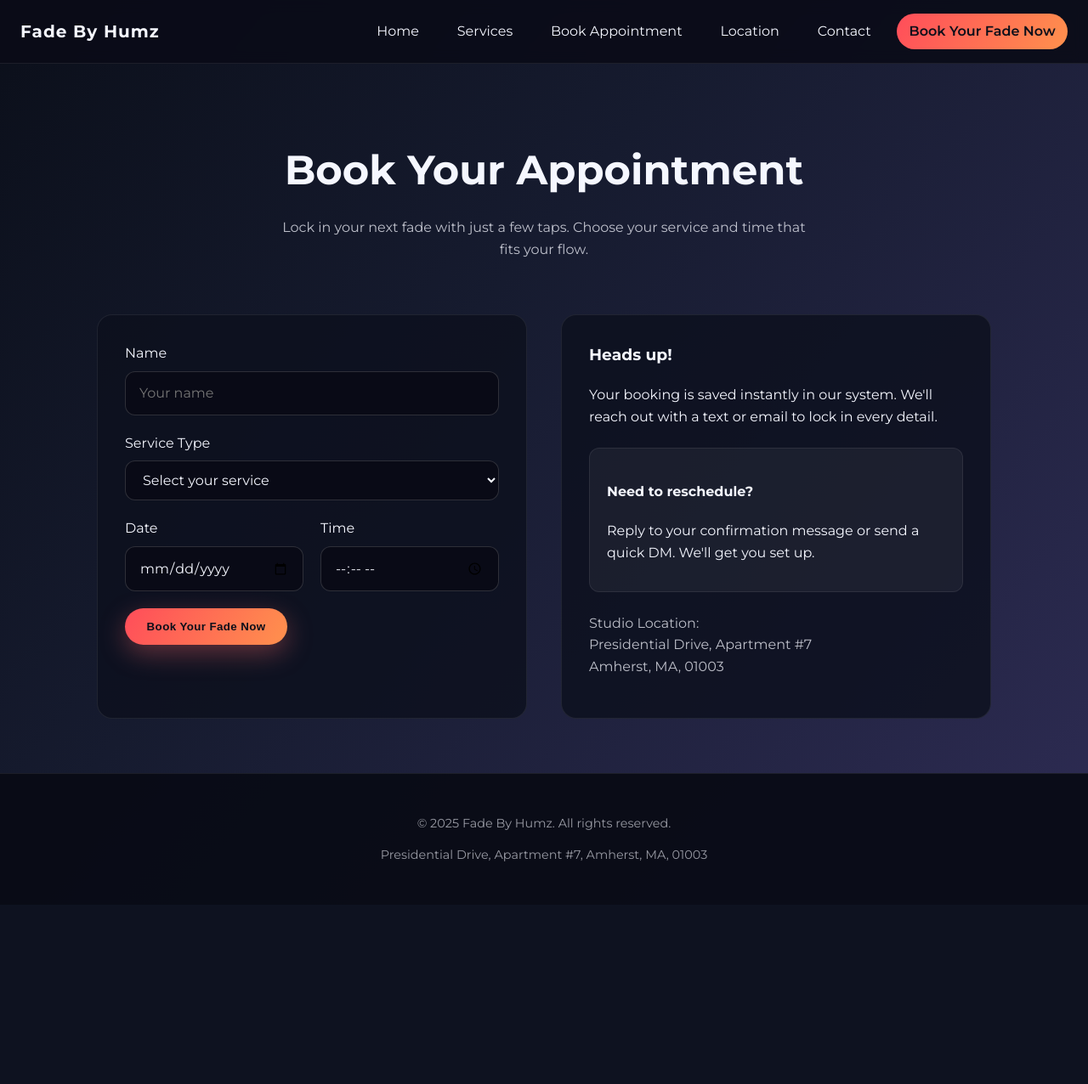
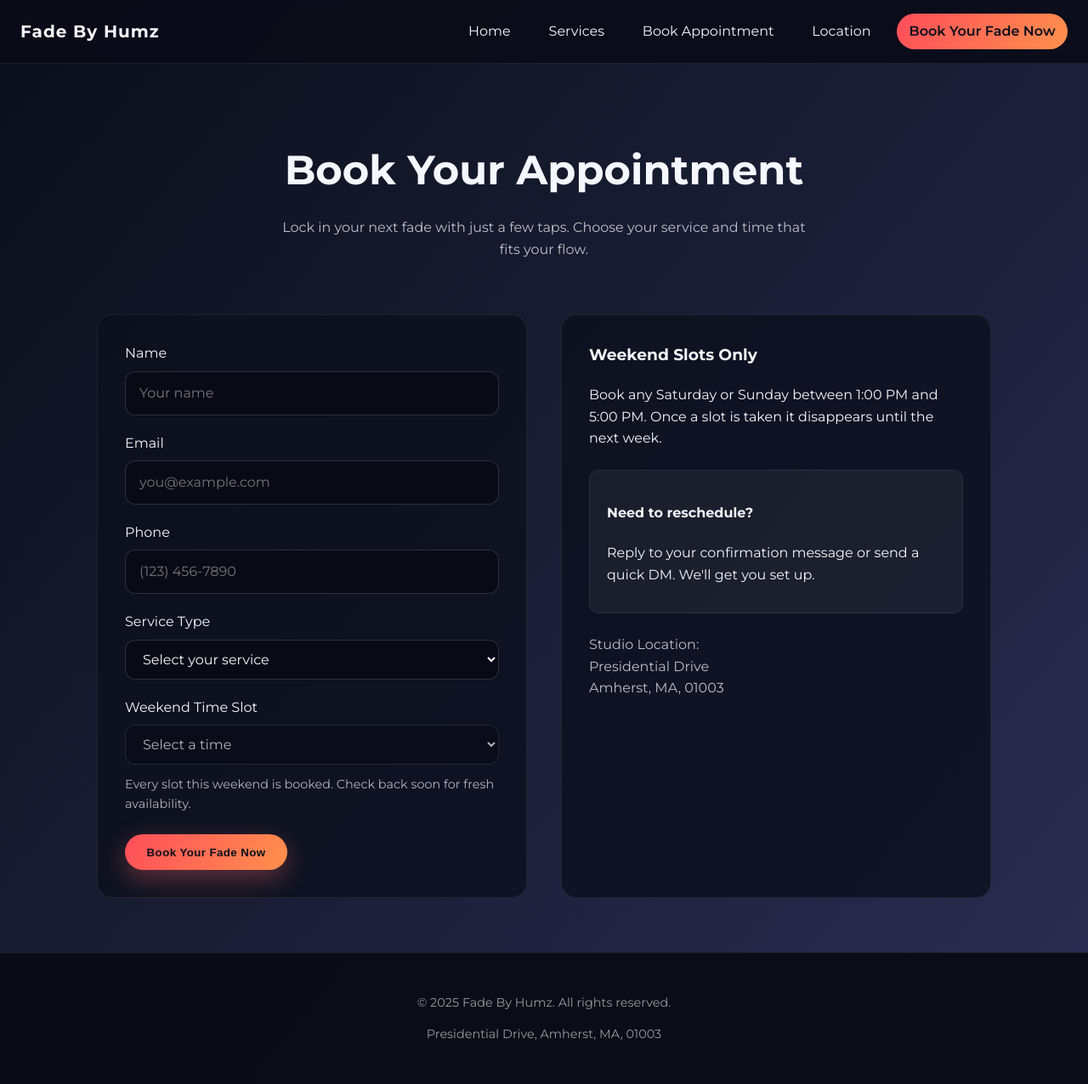
Before and after one commit to Humza-khaliq/Hair, a Flask app: template templates/book.html in a window 1280 px wide. Shown: the whole page at 85% size. Before the commit the page ends 1014 px from the top, so only its background shows below. Run offline with Flask 3, Linux system fonts and the light colour scheme; the template is opened without the code that fills it: most values are stand-ins (such as "Sample title", 1, 10 or a date in 2020).

Commit message:
Limit bookings to weekend slots with Sheets sync

```diff
--- a/app.py
+++ b/app.py
@@ -4,9 +4,12 @@ import base64
 import json
 import logging
 import os
+import smtplib
 import sqlite3
-from datetime import datetime
+import ssl
+from datetime import date, datetime, time, timedelta
 from pathlib import Path
+from typing import List
 
 from flask import Flask, flash, redirect, render_template, request, url_for
 
@@ -25,9 +28,12 @@ BASE_DIR = Path(__file__).resolve().parent
 SERVICE_TYPES = [
     "Signature Fade",
     "Skin Fade",
+    "Scissor Cut",
     "Lineup",
+    "First Cut Lineup (Free)",
     "Beard Trim",
     "Fade + Beard Combo",
+    "Fade + Scissor + Lineup + Beard Trim",
     "Custom Consultation",
 ]
 
@@ -67,89 +73,183 @@ def create_app() -> Flask:
         services_payload = [
             {
                 "name": "Signature Fade",
-                "duration": "45 min",
-                "price": "$35",
-                "description": "Crisp gradients with precise detailing for that fresh fade look.",
+                "duration": "30 min",
+                "price": "$15",
+                "description": "Fresh fade tailored to your head shape with razor-clean finish.",
             },
             {
                 "name": "Skin Fade",
-                "duration": "50 min",
-                "price": "$40",
-                "description": "Ultra-clean fade that melts to skin with sharp, sculpted lines.",
+                "duration": "30 min",
+                "price": "$15",
+                "description": "Ultra-low blend that melts seamlessly into the skin.",
+            },
+            {
+                "name": "Scissor Cut",
+                "duration": "30 min",
+                "price": "$15",
+                "description": "Precision scissor work for length control and natural texture.",
             },
             {
                 "name": "Lineup",
-                "duration": "25 min",
-                "price": "$20",
-                "description": "Clean edges and crisp outlines to keep your style dialed in.",
+                "duration": "15 min",
+                "price": "$10",
+                "description": "Sharper corners and edges to keep your look crisp between cuts.",
+            },
+            {
+                "name": "First Cut Lineup (Free)",
+                "duration": "10 min",
+                "price": "$0",
+                "description": "First-time clients get a complimentary lineup to set the vibe.",
             },
             {
                 "name": "Beard Trim",
-                "duration": "30 min",
-                "price": "$25",
-                "description": "Refined shaping and conditioning tailored to your beard goals.",
+                "duration": "20 min",
+                "price": "$7",
+                "description": "Shaped, detailed, and conditioned to keep your beard dialed in.",
             },
             {
                 "name": "Fade + Beard Combo",
-                "duration": "75 min",
-                "price": "$55",
-                "description": "Full head-to-beard refresh with seamless transitions and details.",
+                "duration": "45 min",
+                "price": "$20",
+                "description": "Complete fade and beard clean-up with smooth transitions.",
+            },
+            {
+                "name": "Fade + Scissor + Lineup + Beard Trim",
+                "duration": "60 min",
+                "price": "$25",
+                "description": "Full session: fade, scissor detailing, sharp lineup, and beard finish.",
             },
             {
                 "name": "Custom Consultation",
                 "duration": "15 min",
                 "price": "$10",
-                "description": "Quick style check-in to map out your next signature look.",
+                "description": "Talk through a future cut, color, or style shift with pro guidance.",
             },
         ]
         return render_template("services.html", services=services_payload)
 
     @app.route("/book", methods=["GET", "POST"])
     def book():
+        slot_choices = build_slot_choices(app)
+        has_open_slots = any(not c["booked"] for c in slot_choices)
+
         if request.method == "POST":
             name = request.form.get("name", "").strip()
+            email = request.form.get("email", "").strip()
+            phone = request.form.get("phone", "").strip()
             service_type = request.form.get("service_type", "").strip()
-            appointment_date = request.form.get("appointment_date")
-            appointment_time = request.form.get("appointment_time")
+            slot_value = request.form.get("slot")
 
-            if not name or not service_type or not appointment_date or not appointment_time:
+            if not all([name, email, phone, service_type, slot_value]):
                 flash("All booking fields are required.", "error")
-                return redirect(url_for("book"))
-
-            try:
-                appointment_dt = datetime.strptime(
-                    f"{appointment_date} {appointment_time}", "%Y-%m-%d %H:%M"
+                return render_template(
+                    "book.html",
+                    service_types=SERVICE_TYPES,
+                    slot_choices=slot_choices,
+                    has_open_slots=has_open_slots,
                 )
-            except ValueError:
-                flash("Invalid date or time format. Please try again.", "error")
-                return redirect(url_for("book"))
 
             if service_type not in SERVICE_TYPES:
                 flash("Please choose a valid service.", "error")
-                return redirect(url_for("book"))
+                return render_template(
+                    "book.html",
+                    service_types=SERVICE_TYPES,
+                    slot_choices=slot_choices,
+                    has_open_slots=has_open_slots,
+                )
 
-            booking_id = save_booking(
+            try:
+                slot_datetime = datetime.fromisoformat(slot_value)
+            except ValueError:
+                flash("Selected time slot is invalid. Please choose another.", "error")
+                return render_template(
+                    "book.html",
+                    service_types=SERVICE_TYPES,
+                    slot_choices=slot_choices,
+                    has_open_slots=has_open_slots,
+                )
+
+            slot_lookup = {c["value"]: c for c in slot_choices}
+            slot_info = slot_lookup.get(slot_value)
+            if slot_info is None:
+                flash("That time slot is no longer available.", "error")
+                return render_template(
+                    "book.html",
+                    service_types=SERVICE_TYPES,
+                    slot_choices=slot_choices,
+                    has_open_slots=has_open_slots,
+                )
+            if slot_info["booked"]:
+                flash("That time slot has already been booked. Please choose another.", "error")
+                return render_template(
+                    "book.html",
+                    service_types=SERVICE_TYPES,
+                    slot_choices=slot_choices,
+                    has_open_slots=has_open_slots,
+                )
+
+            if slot_datetime <= datetime.now():
+                flash("Cannot book a slot in the past.", "error")
+                return render_template(
+                    "book.html",
+                    service_types=SERVICE_TYPES,
+                    slot_choices=slot_choices,
+                    has_open_slots=has_open_slots,
+                )
+
+            if has_same_day_booking(app, name, email, slot_datetime.date()):
+                flash("You already have a booking that day. Reach out to reschedule instead.", "error")
+                return render_template(
+                    "book.html",
+                    service_types=SERVICE_TYPES,
+                    slot_choices=slot_choices,
+                    has_open_slots=has_open_slots,
+                )
+
+            try:
+                booking_id = save_booking(
+                    app,
+                    name=name,
+                    email=email,
+                    phone=phone,
+                    service_type=service_type,
+                    appointment_dt=slot_datetime,
+                )
+            except sqlite3.IntegrityError:
+                flash("That time slot has just been booked. Please pick another.", "error")
+                slot_choices = build_slot_choices(app)
+                has_open_slots = any(not c["booked"] for c in slot_choices)
+                return render_template(
+                    "book.html",
+                    service_types=SERVICE_TYPES,
+                    slot_choices=slot_choices,
+                    has_open_slots=has_open_slots,
+                )
+
+            send_confirmation_email(
                 app,
-                name=name,
-                service_type=service_type,
-                appointment_dt=appointment_dt,
+                {
+                    "name": name,
+                    "email": email,
+                    "phone": phone,
+                    "service_type": service_type,
+                    "slot_label": slot_info["label"],
+                },
             )
 
-            flash("Appointment booked! We'll reach out soon to confirm.", "success")
+            flash("Appointment booked! We just sent a confirmation email.", "success")
             return redirect(url_for("book"))
 
         return render_template(
             "book.html",
             service_types=SERVICE_TYPES,
+            slot_choices=slot_choices,
+            has_open_slots=has_open_slots,
         )
 
     @app.route("/location")
     def location():
         return render_template("location.html")
-
-    @app.route("/contact")
-    def contact():
-        return render_template("contact.html")
 
     @app.route("/health")
     def health():
@@ -191,17 +291,42 @@ def init_db(app: Flask) -> None:
             CREATE TABLE IF NOT EXISTS bookings (
                 id INTEGER PRIMARY KEY AUTOINCREMENT,
                 name TEXT NOT NULL,
+                email TEXT NOT NULL,
+                phone TEXT NOT NULL,
                 service_type TEXT NOT NULL,
-                appointment_at TEXT NOT NULL,
-                google_event_id TEXT,
+                appointment_at TEXT NOT NULL UNIQUE,
                 created_at TEXT NOT NULL
             )
             """
         )
+        ensure_booking_columns(conn)
         conn.commit()
 
 
-def save_booking(app: Flask, name: str, service_type: str, appointment_dt: datetime) -> int:
+def ensure_booking_columns(conn: sqlite3.Connection) -> None:
+    columns = {row[1] for row in conn.execute("PRAGMA table_info(bookings)")}
+    if "email" not in columns:
+        conn.execute("ALTER TABLE bookings ADD COLUMN email TEXT")
+    if "phone" not in columns:
+        conn.execute("ALTER TABLE bookings ADD COLUMN phone TEXT")
+    if "created_at" not in columns:
+        conn.execute("ALTER TABLE bookings ADD COLUMN created_at TEXT")
+    indices = {row[1] for row in conn.execute("PRAGMA index_list(bookings)")}
+    if "idx_booking_slot" not in indices:
+        try:
+            conn.execute("CREATE UNIQUE INDEX idx_booking_slot ON bookings(appointment_at)")
+        except sqlite3.OperationalError:
+            pass
+
+
+def save_booking(
+    app: Flask,
+    name: str,
+    email: str,
+    phone: str,
+    service_type: str,
+    appointment_dt: datetime,
+) -> int:
     """Persist a booking and return the new booking ID."""
     stored_at = datetime.utcnow().isoformat()
     stored_dt = appointment_dt.isoformat()
@@ -210,10 +335,10 @@ def save_booking(app: Flask, name: str, service_type: str, appointment_dt: datet
     with sqlite3.connect(app.config["DATABASE"]) as conn:
         cursor = conn.execute(
             """
-            INSERT INTO bookings (name, service_type, appointment_at, created_at)
-            VALUES (?, ?, ?, ?)
+            INSERT INTO bookings (name, email, phone, service_type, appointment_at, created_at)
+            VALUES (?, ?, ?, ?, ?, ?)
             """,
-            (name, service_type, stored_dt, stored_at),
+            (name, email, phone, service_type, stored_dt, stored_at),
         )
         conn.commit()
         booking_id = cursor.lastrowid
@@ -224,12 +349,21 @@ def save_booking(app: Flask, name: str, service_type: str, appointment_dt: datet
         {
             "created_at": stored_at,
             "name": name,
+            "email": email,
+            "phone": phone,
             "service_type": service_type,
             "appointment_local": appointment_local,
             "appointment_iso": stored_dt,
         },
     )
     return booking_id
+
+
+SLOT_START_HOUR = 13
+SLOT_END_HOUR = 17
+SLOT_INTERVAL = timedelta(minutes=30)
+SLOT_WEEKS_AHEAD = 4
+WEEKEND_DAYS = {5, 6}
 
 
 GOOGLE_SHEETS_SCOPE = ["https://www.googleapis.com/auth/spreadsheets"]
@@ -252,9 +386,17 @@ def append_booking_to_sheet(app: Flask, booking: dict[str, str]) -> None:
         try:
             worksheet = spreadsheet.worksheet(worksheet_title)
         except WorksheetNotFound:  # pragma: no cover - requires Sheets API
-            worksheet = spreadsheet.add_worksheet(title=worksheet_title, rows="200", cols="6")
+            worksheet = spreadsheet.add_worksheet(title=worksheet_title, rows="200", cols="7")
             worksheet.append_row(
-                ["Created At (UTC)", "Name", "Service", "Appointment (local)", "Appointment ISO"],
+                [
+                    "Created At (UTC)",
+                    "Name",
+                    "Email",
+                    "Phone",
+                    "Service",
+                    "Appointment (local)",
+                    "Appointment ISO",
+                ],
                 value_input_option="USER_ENTERED",
             )
 
@@ -262,6 +404,8 @@ def append_booking_to_sheet(app: Flask, booking: dict[str, str]) -> None:
             [
                 booking["created_at"],
                 booking["name"],
+                booking["email"],
+                booking["phone"],
                 booking["service_type"],
                 booking["appointment_local"],
                 booking["appointment_iso"],
@@ -318,6 +462,79 @@ def load_service_account_credentials(app: Flask):
         "Google service account credentials not found. Configure GOOGLE_SERVICE_ACCOUNT_JSON or GOOGLE_SERVICE_ACCOUNT_FILE."
     )
 
+def upcoming_weekend_slots(start: date | None = None, weeks: int = 4) -> List[datetime]:
+    start_date = start or date.today()
+    end_date = start_date + timedelta(weeks=weeks)
+    slots: List[datetime] = []
+    current = start_date
+    while current <= end_date:
+        if current.weekday() in WEEKEND_DAYS:
+            slot_time = datetime.combine(current, time(hour=SLOT_START_HOUR))
+            while slot_time.time() < time(hour=SLOT_END_HOUR):
+                slots.append(slot_time)
+                slot_time += SLOT_INTERVAL
+        current += timedelta(days=1)
+    return slots
+
+
+def fetch_booked_slots(app: Flask) -> set[str]:
+    with sqlite3.connect(app.config["DATABASE"]) as conn:
+        rows = conn.execute("SELECT appointment_at FROM bookings").fetchall()
+    return {row[0] for row in rows}
+
+
+def has_same_day_booking(app: Flask, name: str, email: str, target_date: date) -> bool:
+    target_prefix = f"{target_date.isoformat()}%"
+    with sqlite3.connect(app.config["DATABASE"]) as conn:
+        row = conn.execute("SELECT 1 FROM bookings WHERE name = ? AND email = ? AND appointment_at LIKE ?", (name, email, target_prefix)).fetchone()
+    return row is not None
+
+
+def build_slot_choices(app: Flask) -> List[dict]:
+    slots = upcoming_weekend_slots(weeks=SLOT_WEEKS_AHEAD)
+    booked = fetch_booked_slots(app)
+    now = datetime.now()
+    choices: List[dict] = []
+    for slot_dt in slots:
+        if slot_dt <= now:
+            continue
+        iso = slot_dt.isoformat()
+        choices.append({"value": iso, "label": slot_dt.strftime("%a %b %d · %I:%M %p"), "booked": iso in booked})
+    return choices
+
+
+def send_confirmation_email(app: Flask, booking: dict[str, str]) -> None:
+    smtp_host = os.environ.get("EMAIL_SMTP_SERVER")
+    smtp_port = int(os.environ.get("EMAIL_SMTP_PORT", "587"))
+    sender = os.environ.get("EMAIL_SENDER")
+    password = os.environ.get("EMAIL_PASSWORD")
+    recipient = booking.get("email")
+    if not all([smtp_host, sender, password, recipient]):
+        app.logger.debug("Email settings incomplete; skipping confirmation email.")
+        return
+
+    subject = "Fade By Humz Booking Confirmation"
+    body = (
+        f"Hey {booking['name']},\n\n"
+        f"Your booking is locked in for {booking['slot_label']} ({booking['service_type']}).\n"
+        "If you need to switch times, reply to this email or text the shop.\n\n"
+        "Stay fresh,\nFade By Humz"
+    )
+    message = f"From: {sender}\nTo: {recipient}\nSubject: {subject}\n\n{body}"
+
+    try:
+        context = ssl.create_default_context()
+        with smtplib.SMTP(smtp_host, smtp_port) as server:
+            if os.environ.get("EMAIL_USE_TLS", "1") not in {"0", "false", "False"}:
+                server.starttls(context=context)
+            server.login(sender, password)
+            server.sendmail(sender, [recipient], message)
+        app.logger.info("Sent confirmation email to %s", recipient)
+    except Exception as exc:  # pragma: no cover - external service
+        app.logger.exception("Failed to send confirmation email: %s", exc)
+
+
+
 app = create_app()
 
 def main() -> None:
--- a/static/css/style.css
+++ b/static/css/style.css
@@ -396,6 +396,12 @@ main {
     margin-bottom: 1.25rem;
 }
 
+.form-note {
+    margin: -0.5rem 0 1.5rem;
+    font-size: 0.9rem;
+    color: rgba(245, 247, 255, 0.7);
+}
+
 .form-row {
     display: grid;
     grid-template-columns: repeat(auto-fit, minmax(160px, 1fr));
--- a/templates/base.html
+++ b/templates/base.html
@@ -24,7 +24,6 @@
         <a href="{{ url_for('services') }}">Services</a>
         <a href="{{ url_for('book') }}">Book Appointment</a>
         <a href="{{ url_for('location') }}">Location</a>
-        <a href="{{ url_for('contact') }}">Contact</a>
         <a class="cta" href="{{ url_for('book') }}">Book Your Fade Now</a>
     </div>
 </nav>
@@ -46,7 +45,7 @@
 <footer class="footer">
     <div class="footer-content">
         <p>&copy; {{ current_year | default(2024) }} Fade By Humz. All rights reserved.</p>
-        <p>Presidential Drive, Apartment #7, Amherst, MA, 01003</p>
+        <p>Presidential Drive, Amherst, MA, 01003</p>
     </div>
 </footer>
 
--- a/templates/book.html
+++ b/templates/book.html
@@ -13,6 +13,14 @@
             <input type="text" id="name" name="name" placeholder="Your name" required>
         </div>
         <div class="form-group">
+            <label for="email">Email</label>
+            <input type="email" id="email" name="email" placeholder="you@example.com" required>
+        </div>
+        <div class="form-group">
+            <label for="phone">Phone</label>
+            <input type="tel" id="phone" name="phone" placeholder="(123) 456-7890" required>
+        </div>
+        <div class="form-group">
             <label for="service_type">Service Type</label>
             <select id="service_type" name="service_type" required>
                 <option value="" disabled selected>Select your service</option>
@@ -21,28 +29,30 @@
                 {% endfor %}
             </select>
         </div>
-        <div class="form-row">
-            <div class="form-group">
-                <label for="appointment_date">Date</label>
-                <input type="date" id="appointment_date" name="appointment_date" required>
-            </div>
-            <div class="form-group">
-                <label for="appointment_time">Time</label>
-                <input type="time" id="appointment_time" name="appointment_time" required>
-            </div>
+        <div class="form-group">
+            <label for="slot">Weekend Time Slot</label>
+            <select id="slot" name="slot" {% if not has_open_slots %}disabled{% endif %} required>
+                <option value="" disabled selected>Select a time</option>
+                {% for slot in slot_choices %}
+                    <option value="{{ slot.value }}" {% if slot.booked %}disabled{% endif %}>{{ slot.label }}{% if slot.booked %} — Booked{% endif %}</option>
+                {% endfor %}
+            </select>
         </div>
-        <button class="btn-primary" type="submit">Book Your Fade Now</button>
+        {% if slot_choices|selectattr('booked', 'equalto', False)|list|length == 0 %}
+            <p class="form-note">Every slot this weekend is booked. Check back soon for fresh availability.</p>
+        {% endif %}
+        <button class="btn-primary" type="submit" {% if not has_open_slots %}disabled{% endif %}>Book Your Fade Now</button>
     </form>
     <aside class="booking-info">
-        <h3>Heads up!</h3>
-        <p>Your booking is saved instantly in our system. We'll reach out with a text or email to lock in every detail.</p>
+        <h3>Weekend Slots Only</h3>
+        <p>Book any Saturday or Sunday between 1:00 PM and 5:00 PM. Once a slot is taken it disappears until the next week.</p>
         <div class="info-card">
             <h4>Need to reschedule?</h4>
             <p>Reply to your confirmation message or send a quick DM. We'll get you set up.</p>
         </div>
         <p class="address">
             Studio Location:<br>
-            Presidential Drive, Apartment #7<br>
+            Presidential Drive<br>
             Amherst, MA, 01003
         </p>
     </aside>
--- a/templates/location.html
+++ b/templates/location.html
@@ -10,14 +10,14 @@
     <div class="map-container">
         <iframe
             title="Fade By Humz Location"
-            src="https://www.google.com/maps?q=Presidential+Drive,+Apartment+%237,+Amherst,+MA,+01003&output=embed"
+            src="https://www.google.com/maps?q=Presidential+Drive,+Amherst,+MA,+01003&output=embed"
             allowfullscreen
             loading="lazy"
             referrerpolicy="no-referrer-when-downgrade"></iframe>
     </div>
     <div class="location-details">
         <h2>Visit Us</h2>
-        <p><strong>Address</strong><br>Presidential Drive, Apartment #7<br>Amherst, MA, 01003</p>
+        <p><strong>Address</strong><br>Presidential Drive<br>Amherst, MA, 01003</p>
         <p><strong>Parking</strong><br>Guest parking available nearby. Let us know if you need directions.</p>
         <p><strong>Vibe</strong><br>Modern studio with clean aesthetics, curated beats, and barber-grade products.</p>
     </div>
```
Also changed, not shown: templates/index.html (+4 -4 lines), README.md.
